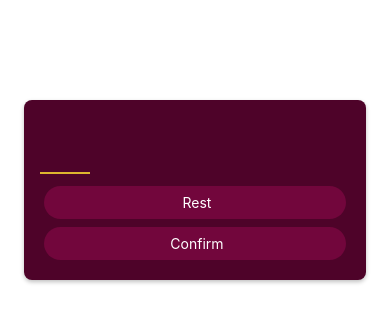
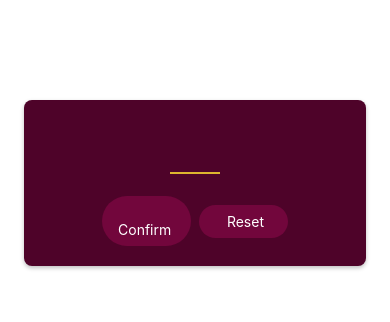
Before and after one commit to FelipeGinklings/GameApp, a React Native app: screen / in a window 390 px wide. Shown: the top 322 px of the page. Built offline with nearby package versions, Linux system fonts and the light colour scheme.

Commit message:
Improving the Buttons

```diff
--- a/screens/StartGameScreen.js
+++ b/screens/StartGameScreen.js
@@ -12,8 +12,14 @@
 				autoCorrect={false}
 			/>
 
-			<PrimaryButton> Rest</PrimaryButton>
-			<PrimaryButton> Confirm</PrimaryButton>
+			<View style={styles.buttonsContainer}>
+				<View style={styles.buttonContainer}>
+					<PrimaryButton> Confirm</PrimaryButton>
+				</View>
+				<View style={styles.buttonContainer}>
+					<PrimaryButton> Reset</PrimaryButton>
+				</View>
+			</View>
 		</View>
 	);
 };
@@ -22,6 +28,8 @@
 
 const styles = StyleSheet.create({
 	inputContainer: {
+		justifyContent: 'center',
+		alignItems: 'center',
 		marginTop: 100,
 		marginHorizontal: 24,
 		padding: 16,
@@ -47,4 +55,14 @@
 		fontWeight: 'bold',
 		textAlign: 'center',
 	},
+
+	buttonsContainer: {
+		paddingTop: 10,
+		flexDirection: 'row',
+		justifyContent: 'center',
+		alignItems: 'center',
+	},
+  buttonContainer: {
+    flex: 1
+  }
 });
```
